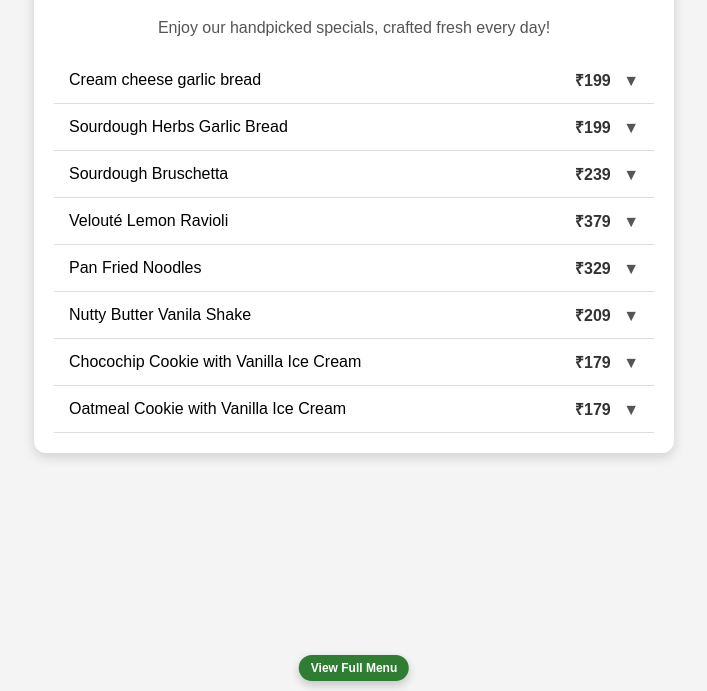
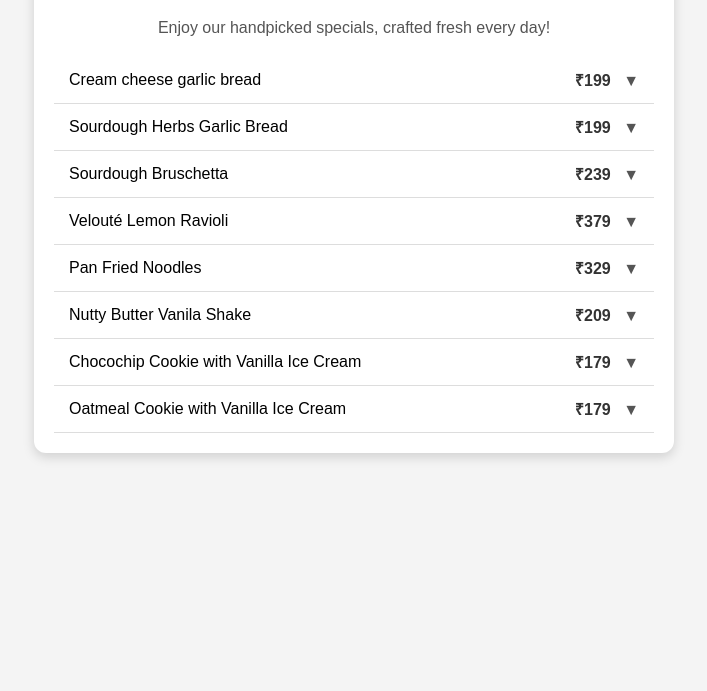
Before and after one commit to archit0311/todaysspecial, a website: page tsp.html in a window 1280 px wide. Shown: the part 109-800 px from the top of the page, without its empty margins (286-993 px from the left). Drawn offline with Linux system fonts and the light colour scheme.

Commit message:
Comment out 'View Full Menu' link in tsp.html

```diff
--- a/tsp.html
+++ b/tsp.html
@@ -152,7 +152,7 @@
         fetchMenu();
     </script>
 
-<a href="https://oliveandbrew.in/menu.html" class="menu-button"> View Full Menu</a>
+<!-- <a href="https://oliveandbrew.in/menu.html" class="menu-button"> View Full Menu</a> -->
 
 </body>
 </html>
```
